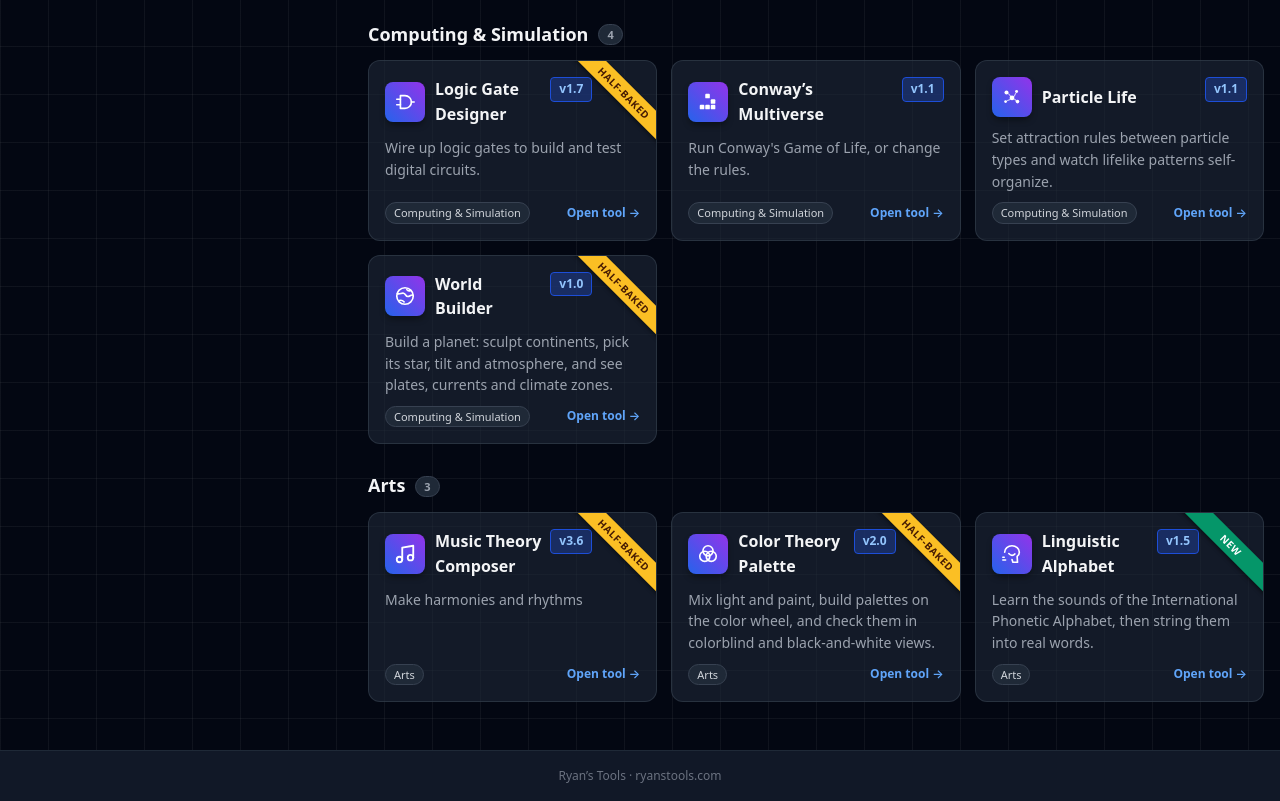
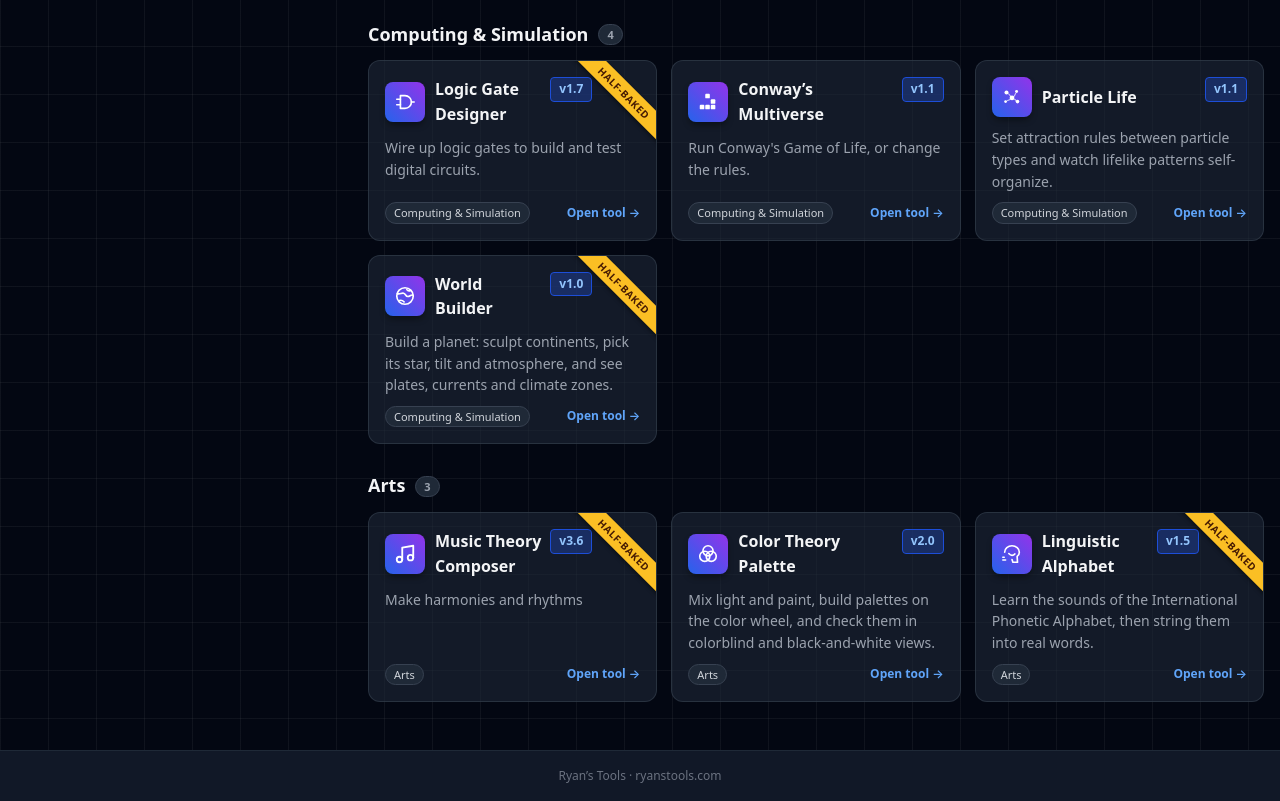
Before and after one commit to rward76/Ryans-Tools, a plain HTML site: page index.html in a window 1280 px wide. Shown: the part 2018-2819 px from the top of the page. Drawn offline with Linux system fonts and the light colour scheme.

Commit message:
Update index.html

```diff
--- a/index.html
+++ b/index.html
@@ -264,9 +264,9 @@ const TOOLS = [
   // ---- Arts ----
   { title: "Music Theory Composer", icon: ICONS.music, version: "v3.6", category: "Arts", href: "music_theory_composer.html", status: "half-baked",
     desc: "Make harmonies and rhythms" },
-  { title: "Color Theory Palette", icon: ICONS.color, version: "v2.0", category: "Arts", href: "color_theory_palette.html", status: "half-baked",
+  { title: "Color Theory Palette", icon: ICONS.color, version: "v2.0", category: "Arts", href: "color_theory_palette.html", status: "default",
     desc: "Mix light and paint, build palettes on the color wheel, and check them in colorblind and black-and-white views." },
-  { title: "Linguistic Alphabet", icon: ICONS.ipa, version: "v1.5", category: "Arts", href: "linguistic_alphabet.html", status: "new",
+  { title: "Linguistic Alphabet", icon: ICONS.ipa, version: "v1.5", category: "Arts", href: "linguistic_alphabet.html", status: "half-baked",
     desc: "Learn the sounds of the International Phonetic Alphabet, then string them into real words." }
   // Add a tool by copying a line above: title, version (optional), category, href (path to the HTML file), desc
   // status: "default" (no ribbon), "new" or "half-baked" (ribbon on the corner of the tile)
```
